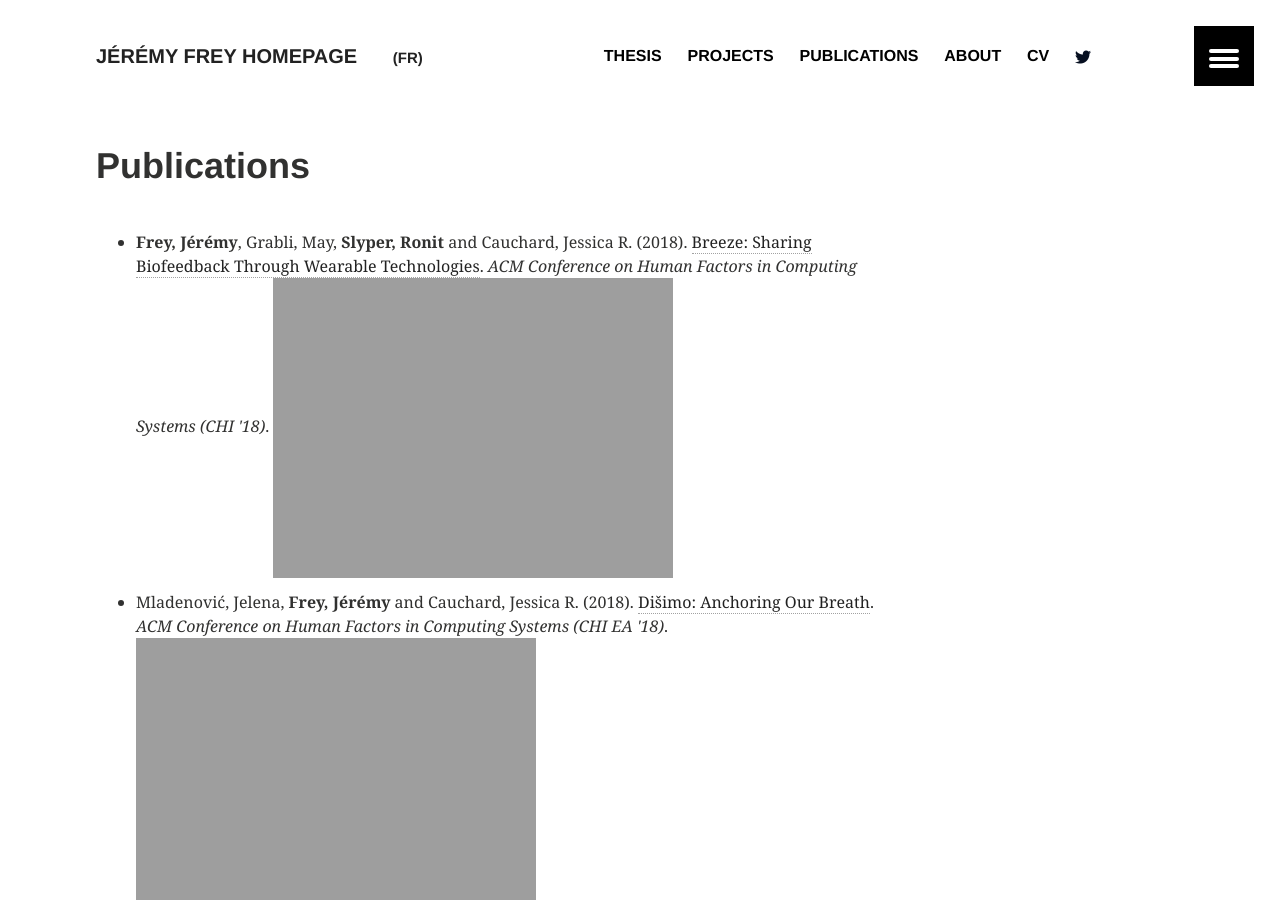
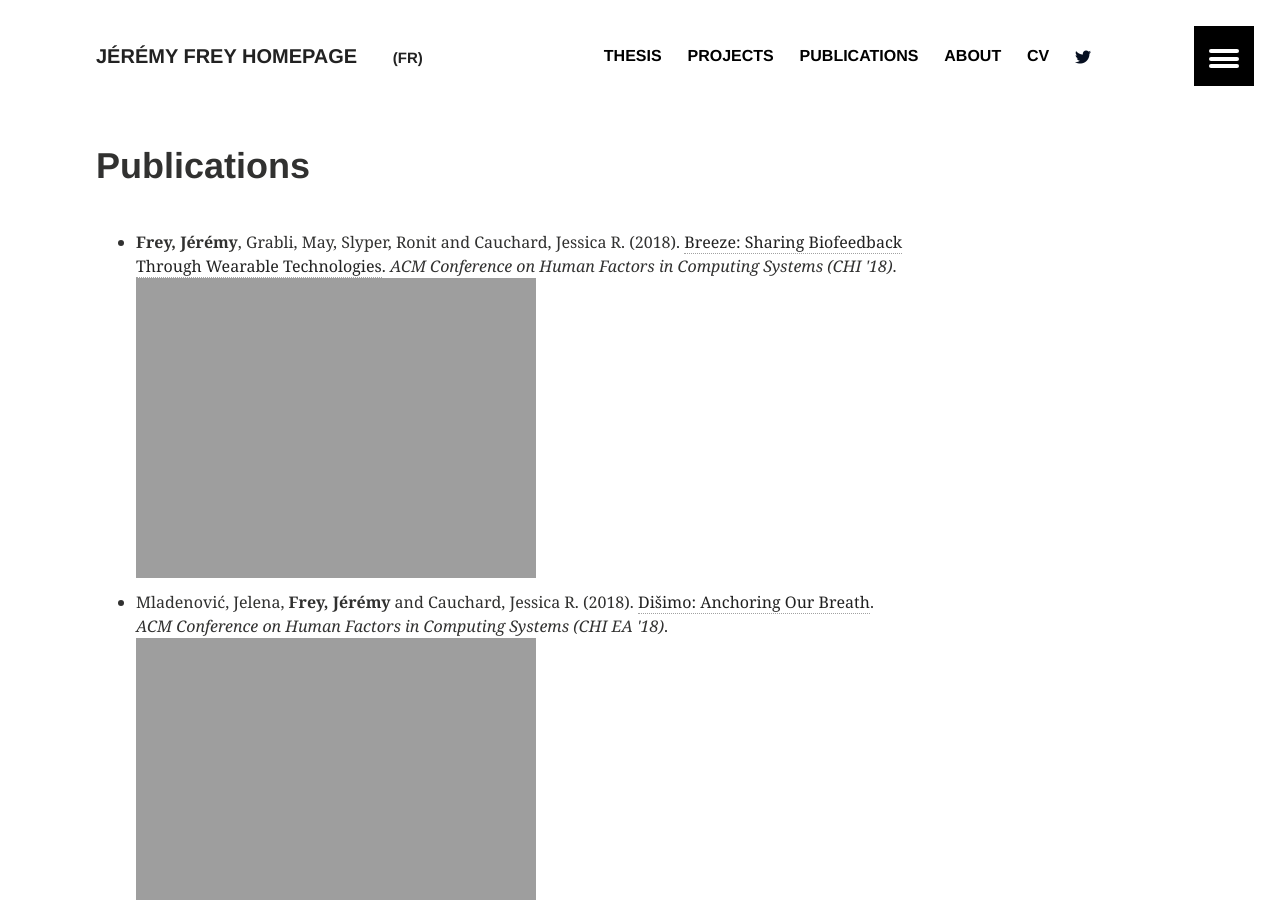
Before and after one commit to jfrey-xx/jfrey-xx.github.io, a Jekyll site: the page built from _pages/publications.md, in a window 1280 px wide and 900 px high. Built offline with Jekyll 4.4.1, drawn with Linux system fonts in a browser that asks for light colours; some of the changed lines change nothing that is shown.

Commit message:
someone's not me

```diff
--- a/_data/publications.yml
+++ b/_data/publications.yml
@@ -709,7 +709,6 @@
   - family: Slyper
     given:
     - "Ronit"
-    me: true
   - family: Cauchard
     given:
     - "Jessica R."
```
